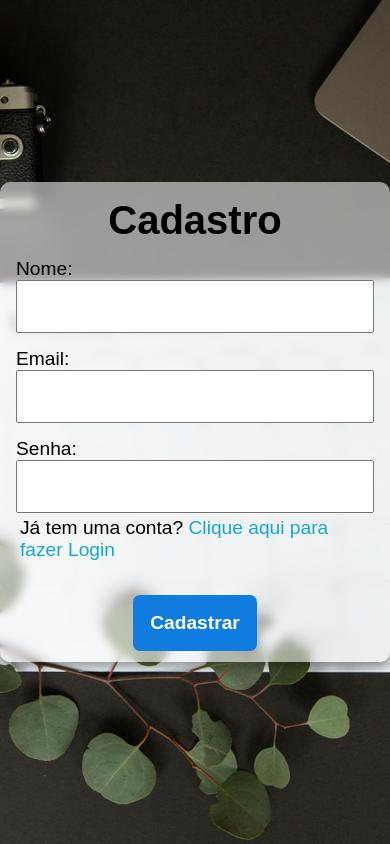
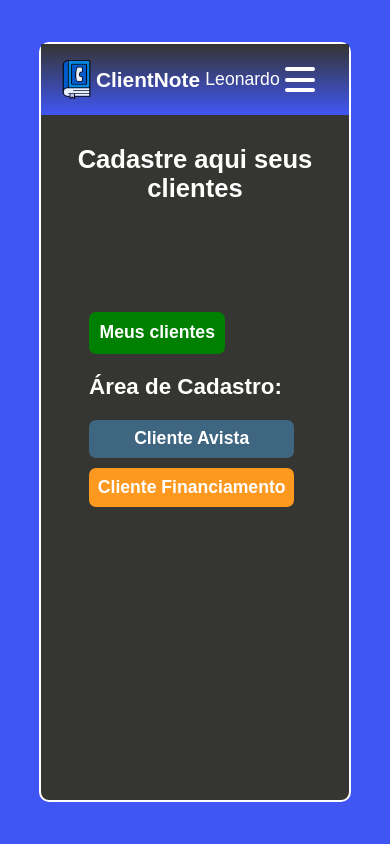
Before and after one commit to LeonardoHenriqueFR01/Agenda, a Flask app: page / in a window 390 px wide. Run offline with Flask 3, Linux system fonts and the light colour scheme.

Commit message:
initial responsive commit

```diff
--- a/app/routes.py
+++ b/app/routes.py
@@ -5,4 +5,4 @@ from app import app
 # Rota para página principal
 @app.route("/")
 def home():
-    return render_template('index.html')
+    return render_template('agenda.html')
--- a/app/static/css/agenda.css
+++ b/app/static/css/agenda.css
@@ -306,3 +306,137 @@
 .container > .agenda-avista > form > button:hover {
     background-position: left;
 }
+
+/* Configurações de responsividade  Interface inicial */
+@media (max-width: 786px) {
+    .container > .menu-principal {
+        width: 80vw;
+        height: 90vh;
+    }
+
+    .container > .menu-principal > header > .logo > img {
+        width: 10vw;
+    }
+
+    .container > .menu-principal > header > .logo > h1 {
+        font-size: 1.3em;
+    }
+
+    .container > .menu-principal > header > p {
+        font-size: 1.1em;
+        margin-right: 0px;
+    }
+
+    .container > .menu-principal > header > .menu-hamburger {
+        width: 3em;
+    }
+
+    .container > .menu-principal > h1 {
+        font-size: 1.6em;
+    }
+
+    .container > .menu-principal > .btn-clientes > button {
+        padding: .6em;
+        font-size: 1.1em;
+    }
+
+    .container > .menu-principal > .btn-clientes > .btn-cadastrar > h2 {
+        font-size: 1.4em;
+    }
+
+    .container > .menu-principal > .btn-clientes > .btn-cadastrar > button {
+        padding: .5em;
+        font-size: 1.1em;
+    }
+
+}
+
+/* Configurações de responsividade formulários */
+@media (max-width: 786px) {
+
+    .container > .agenda-parcelado {
+        height: 100vh;
+        width: 90vw;
+    }
+
+    .container > .agenda-parcelado > div {
+        margin-bottom: 0;
+    }
+
+    .container > .agenda-parcelado > div > a > img {
+        width: 7vw;
+    }
+
+    .container > .agenda-parcelado > div > h1 {
+        font-size: 1.3em;
+        margin-right: 90px;
+    }
+
+    .container > .agenda-parcelado > form {
+        height: 50vh;
+        padding: 1em;
+    }
+
+    .container > .agenda-parcelado > form > label {
+        font-size: 1.1em;
+    }
+
+    .container > .agenda-parcelado > form > input {
+        padding: .5em;
+    }
+
+    .container > .agenda-parcelado > form > textarea {
+        padding: .5em;
+        font-size: 1.1em;
+        display: none;
+    }
+
+    .container > .agenda-parcelado > form > button {
+        padding: .6em;
+        font-size: 1.2em;
+    }
+
+    /* Formulário de clientes avista */
+
+    .container > .agenda-avista {
+        height: 75vh;
+        width: 90vw;
+    }
+
+    .container > .agenda-avista > div {
+        margin-bottom: 0;
+    }
+
+    .container > .agenda-avista > div > a > img {
+        width: 7vw;
+    }
+
+    .container > .agenda-avista > div > h1 {
+        font-size: 1.3em;
+        margin-right: 90px;
+    }
+
+    .container > .agenda-avista > form {
+        padding: 1em;
+    }
+
+    .container > .agenda-avista > form > label {
+        font-size: 1.1em;
+    }
+
+    .container > .agenda-avista > form > input {
+        padding: .5em;
+    }
+
+    .container > .agenda-avista > form > textarea {
+        padding: .5em;
+        font-size: 1.1em;
+        display: none;
+    }
+
+    .container > .agenda-avista > form > button {
+        padding: .6em;
+        font-size: 1.2em;
+    }
+
+}
--- a/app/templates/agenda.html
+++ b/app/templates/agenda.html
@@ -104,10 +104,6 @@
                 <label for="parcelas">Parcelas:</label>
                 <input type="number" name="parcelas" id="parcelas" required placeholder="Digite o número de parcelas">
 
-
-                <label for="description">Descrição:</label>
-                <textarea name="description" id="description" placeholder="Digite uma descrição ou situação do cliente"></textarea>
-
                 <button>Cadastrar</button>
 
             </form>
@@ -141,9 +137,6 @@
                 <label for="car_value">Valor Veiculo:</label>
                 <input type="number" name="car_value" id="car_value" required placeholder="Digite o valor do veiculo">
 
-                <label for="description">Descrição:</label>
-                <textarea name="description" id="description" placeholder="Digite uma descrição ou situação do cliente"></textarea>
-
                 <button>Cadastrar</button>
 
             </form>
--- a/run.py
+++ b/run.py
@@ -3,4 +3,4 @@ from app import routes
 
 
 if __name__ == "__main__":
-    app.run(debug=True)
+    app.run(debug=True, port=5000)
```
